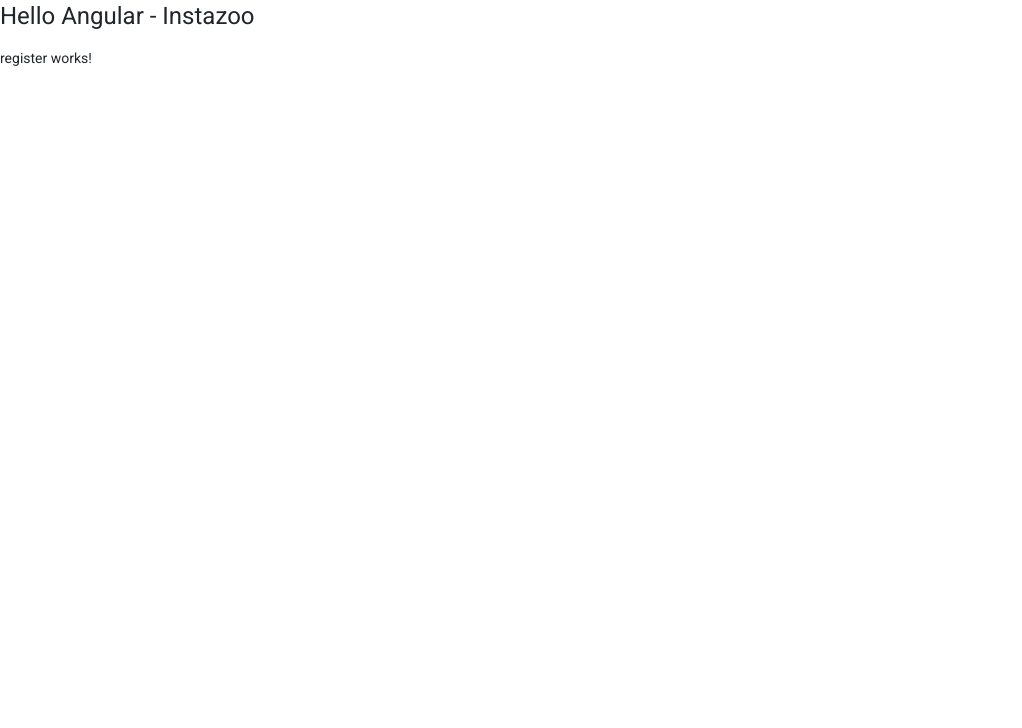
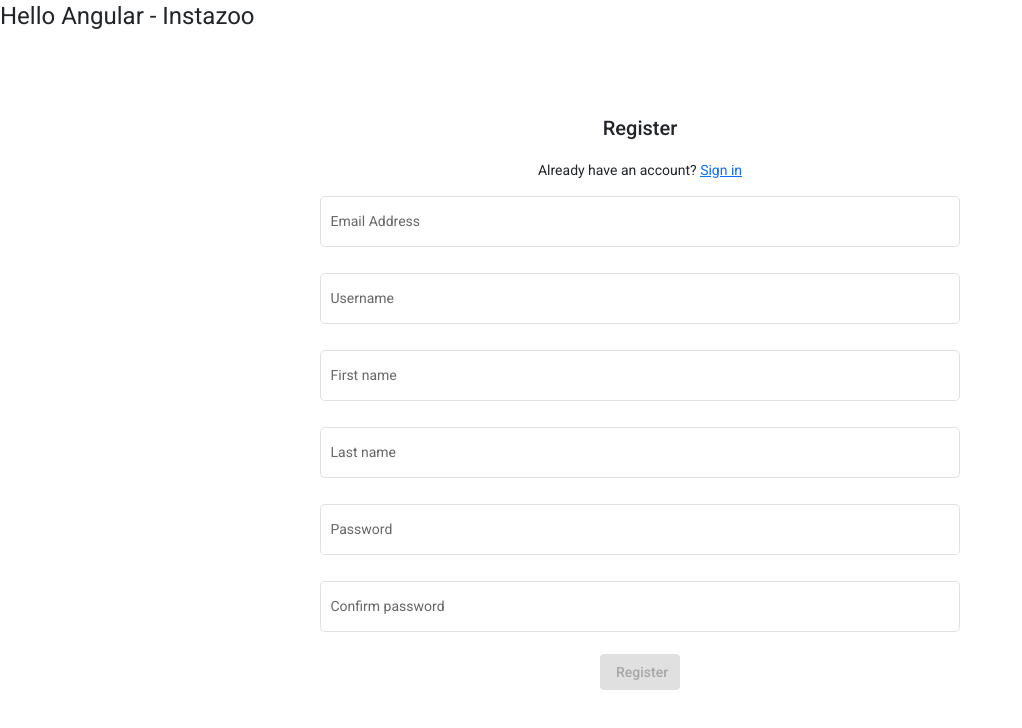
Before and after one commit to uspehgp/client_instazoo, an Angular app: page /register in a window 1280 px wide. Shown: the top 728 px of the page, without its empty margins (0-1022 px from the left). Built offline with nearby package versions, Linux system fonts and the light colour scheme.

Commit message:
complete login and register components

```diff
--- a/src/app/auth/login/login.component.css
+++ b/src/app/auth/login/login.component.css
@@ -0,0 +1,14 @@
+.login-page {
+  text-align: center;
+  margin-top: 10rem;
+}
+
+#controls {
+  display: block;
+  margin: 0 auto;
+  width: 40%;
+}
+
+mat-form-field {
+  width: 50%;
+}
--- a/src/app/auth/login/login.component.html
+++ b/src/app/auth/login/login.component.html
@@ -1 +1,30 @@
-<p>login works!</p>
+<div class="login-page">
+  <h2>Login</h2>
+  <form [formGroup]="loginForm">
+    <div>
+      <div class="justify-content-center">
+        <div></div>
+        <mat-form-field appearance="outline">
+          <mat-label>Email Address</mat-label>
+          <input matInput
+                 formControlName="username">
+        </mat-form-field>
+      </div>
+      <div>
+        <mat-form-field appearance="outline">
+          <mat-label>Password</mat-label>
+          <input matInput type="password"
+                 formControlName="password">
+        </mat-form-field>
+      </div>
+
+      <div id="controls" class="row">
+        <button style="width: 20%" [disabled]="loginForm.invalid" (click)="submit()" mat-flat-button color="primary">
+          Login
+        </button>
+
+        <a routerLink="/register">Register</a>
+      </div>
+    </div>
+  </form>
+</div>
--- a/src/app/auth/login/login.component.ts
+++ b/src/app/auth/login/login.component.ts
@@ -1,4 +1,9 @@
-import { Component, OnInit } from '@angular/core';
+import {Component, OnInit} from '@angular/core';
+import {FormBuilder, FormGroup, Validators} from '@angular/forms';
+import {AuthService} from '../../service/auth.service';
+import {TokenStorageService} from '../../service/token-storage.service';
+import {Router} from '@angular/router';
+import {NotificationService} from '../../service/notification.service';
 
 @Component({
   selector: 'app-login',
@@ -7,9 +12,47 @@
 })
 export class LoginComponent implements OnInit {
 
-  constructor() { }
+  public loginForm: FormGroup;
+
+  constructor(
+    private authService: AuthService,
+    private tokenStorage: TokenStorageService,
+    private notificationService: NotificationService,
+    private router: Router,
+    private fb: FormBuilder) {
+    if (this.tokenStorage.getUser()) {
+      this.router.navigate(['main']);
+    }
+  }
 
   ngOnInit(): void {
+    this.loginForm = this.createLoginForm();
+  }
+
+  createLoginForm(): FormGroup {
+    return this.fb.group({
+      username: ['', Validators.compose([Validators.required, Validators.email])],
+      password: ['', Validators.compose([Validators.required])],
+    });
+  }
+
+  submit(): void {
+    this.authService.login({
+      username: this.loginForm.value.username,
+      password: this.loginForm.value.password
+    }).subscribe(data => {
+      console.log(data);
+
+      this.tokenStorage.saveToken(data.token);
+      this.tokenStorage.saveUser(data);
+
+      this.notificationService.showSnackBar('Successfully logged in');
+      this.router.navigate(['/']);
+      window.location.reload();
+    }, error => {
+      console.log(error);
+      this.notificationService.showSnackBar(error.message);
+    });
   }
 
 }
--- a/src/app/auth/register/register.component.css
+++ b/src/app/auth/register/register.component.css
@@ -0,0 +1,8 @@
+.register-page {
+  text-align: center;
+  margin-top: 5rem;
+}
+
+mat-form-field {
+  width: 50%;
+}
--- a/src/app/auth/register/register.component.html
+++ b/src/app/auth/register/register.component.html
@@ -1 +1,53 @@
-<p>register works!</p>
+<div class="register-page">
+  <h2>Register</h2>
+  <p>Already have an account?  <a routerLink="/login">Sign in</a></p>
+  <form [formGroup]="registerForm">
+    <div class="justify-content-center">
+      <mat-form-field appearance="outline">
+        <mat-label>Email Address</mat-label>
+        <input matInput
+               formControlName="email">
+      </mat-form-field>
+    </div>
+    <div class="justify-content-center">
+      <mat-form-field appearance="outline">
+        <mat-label>Username</mat-label>
+        <input matInput
+               formControlName="username">
+      </mat-form-field>
+    </div>
+    <div class="justify-content-center">
+      <mat-form-field appearance="outline">
+        <mat-label>First name</mat-label>
+        <input matInput
+               formControlName="firstname">
+      </mat-form-field>
+    </div>
+    <div class="justify-content-center">
+      <mat-form-field appearance="outline">
+        <mat-label>Last name</mat-label>
+        <input matInput
+               formControlName="lastname">
+      </mat-form-field>
+    </div>
+    <div class="justify-content-center">
+      <mat-form-field appearance="outline">
+        <mat-label>Password</mat-label>
+        <input type="password" matInput
+               formControlName="password">
+      </mat-form-field>
+    </div>
+    <div class="justify-content-center">
+      <mat-form-field appearance="outline">
+        <mat-label>Confirm password</mat-label>
+        <input type="password" matInput
+               formControlName="confirmPassword">
+      </mat-form-field>
+    </div>
+
+    <button style="width: 5rem" [disabled]="registerForm.invalid" (click)="submit()" mat-flat-button color="primary">
+      Register
+    </button>
+
+  </form>
+</div>
--- a/src/app/auth/register/register.component.ts
+++ b/src/app/auth/register/register.component.ts
@@ -1,4 +1,8 @@
 import { Component, OnInit } from '@angular/core';
+import {FormBuilder, FormGroup, Validators} from '@angular/forms';
+import {AuthService} from '../../service/auth.service';
+import {TokenStorageService} from '../../service/token-storage.service';
+import {NotificationService} from '../../service/notification.service';
 
 @Component({
   selector: 'app-register',
@@ -7,9 +11,46 @@
 })
 export class RegisterComponent implements OnInit {
 
-  constructor() { }
+  public registerForm: FormGroup;
+
+  constructor(
+    private authService: AuthService,
+    private notificationService: NotificationService,
+    private fb: FormBuilder
+  ) {
+  }
 
   ngOnInit(): void {
+    this.registerForm = this.createRegisterForm();
+  }
+
+  createRegisterForm(): FormGroup {
+    return this.fb.group({
+      email: ['', Validators.compose([Validators.required, Validators.email])],
+      username: ['', Validators.compose([Validators.required])],
+      firstname: ['', Validators.compose([Validators.required])],
+      lastname: ['', Validators.compose([Validators.required])],
+      password: ['', Validators.compose([Validators.required])],
+      confirmPassword: ['', Validators.compose([Validators.required])],
+    });
+  }
+
+  submit(): void {
+    console.log(this.registerForm.value);
+
+    this.authService.register({
+      email: this.registerForm.value.email,
+      username: this.registerForm.value.username,
+      firstname: this.registerForm.value.firstname,
+      lastname: this.registerForm.value.lastname,
+      password: this.registerForm.value.password,
+      confirmPassword: this.registerForm.value.confirmPassword,
+    }).subscribe(data => {
+      console.log(data);
+      this.notificationService.showSnackBar('Successfully Registered!');
+    }, error => {
+      this.notificationService.showSnackBar('Something went wrong during registration');
+    });
   }
 
 }
```
